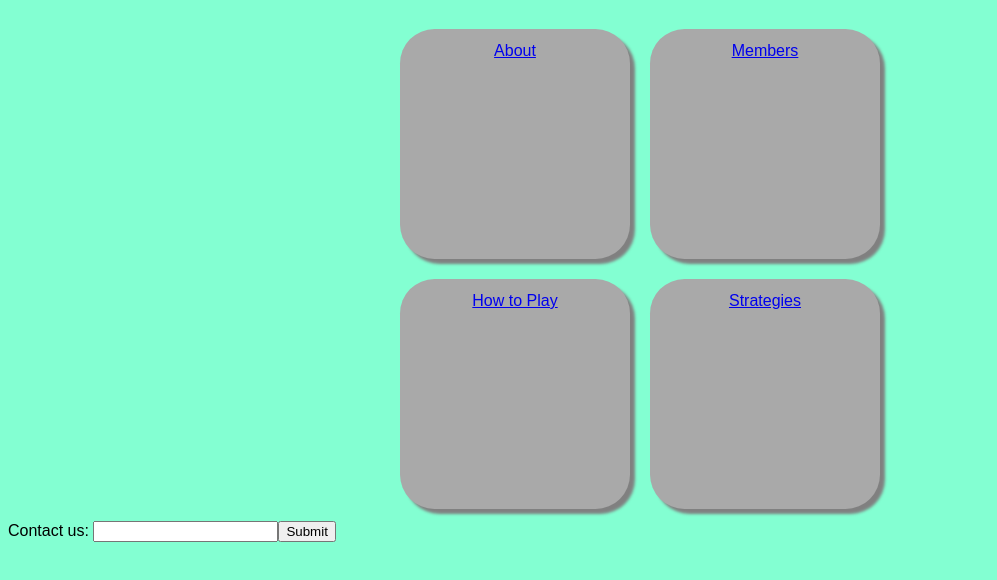
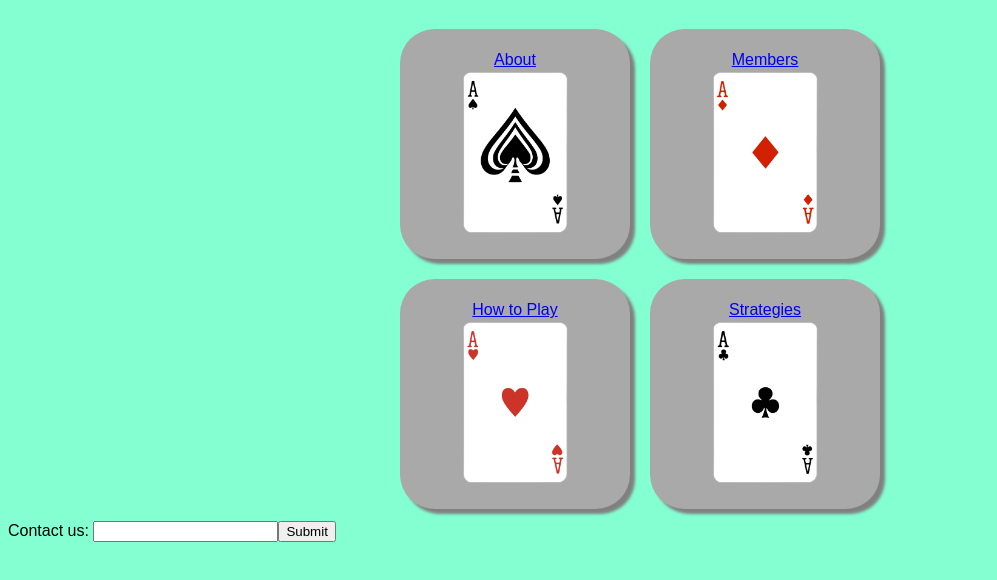
Before and after one commit to amundsjj3573/euchre, a plain HTML site: page index.html in a window 1280 px wide. Shown: the part 72-652 px from the top of the page, without its empty margins (0-997 px from the left). Drawn offline with Linux system fonts and the light colour scheme.

Commit message:
Add pictures to home page

```diff
--- a/homestyle.css
+++ b/homestyle.css
@@ -24,6 +24,12 @@ h1{text-align:center}
   text-align: center;
   border-radius: 15%;
   box-shadow: 5px 5px 3px grey;
+  display: flex;
+  flex-direction: column;
+  justify-content: center;
 }
 
+.cardpic{
+  width: 50%;
+  height: auto;
 }
--- a/index.html
+++ b/index.html
@@ -12,19 +12,27 @@
 <div class ="boxes">
 
     <div class="box" id="aboutbox">
-      <a href=about.html>About</a>
+      <div><a href=about.html>About</a></div>
+
+      <div><img class="cardpic" src="cards/PNG/AS.png" alt="aceofspades"></div>
     </div>
 
     <div class="box" id="membersbox">
-      <a href=members.html>Members</a>
+      <div><a href=members.html>Members</a></div>
+
+      <div><img class="cardpic" src="cards/PNG/Ad.png" alt="aceofdiamonds"></div>
     </div>
 
     <div class="box" id="howtobox">
-      <a href=howtoplay.html>How to Play</a>
+      <div><a href=howtoplay.html>How to Play</a></div>
+
+      <div><img class="cardpic" src="cards/PNG/AH.png" alt="aceofhearts"></div>
     </div>
 
     <div class="box" id="strategiesbox">
-      <a href=strategies.html>Strategies</a>
+      <div><a href=strategies.html>Strategies</a></div>
+
+      <div><img class="cardpic" src="cards/PNG/AC.png" alt="aceofclubs"></div>
     </div>
 
 </div>
```
